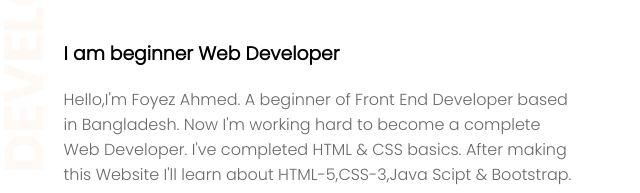
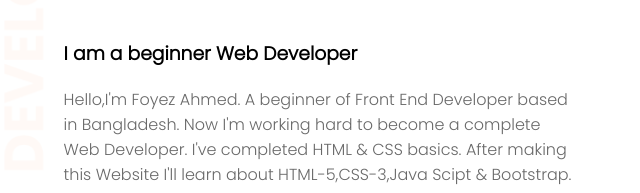
Before and after one commit to IamFoyezAhmed/1st-personal-site, a plain HTML site: page index.html in a window 1280 px wide. Shown: the part 189-382 px from the top of the page, 26-666 px from the left. Drawn offline with Linux system fonts and the light colour scheme.

Commit message:
Update index.html

```diff
--- a/index.html
+++ b/index.html
@@ -13,7 +13,7 @@
       <div class="half-width">
         <h2>Hello I'm </h2>
         <h1> <span class="name-highlight"> Foyez Ahmed</span></h1>
-        <h3>I am beginner Web Developer</h3>
+        <h3>I am a beginner Web Developer</h3>
         <p>Hello,I'm Foyez Ahmed. A beginner of Front End Developer based in Bangladesh. Now I'm working hard to become a complete Web Developer. I've completed HTML & CSS basics. After making this Website I'll learn about HTML-5,CSS-3,Java Scipt & Bootstrap. </p>
         <a class="link-button" target="_blank" href="https://www.linkedin.com/in/foyez-ahmed-2466aa215/">CONTACT ME</a>
       </div>
```
